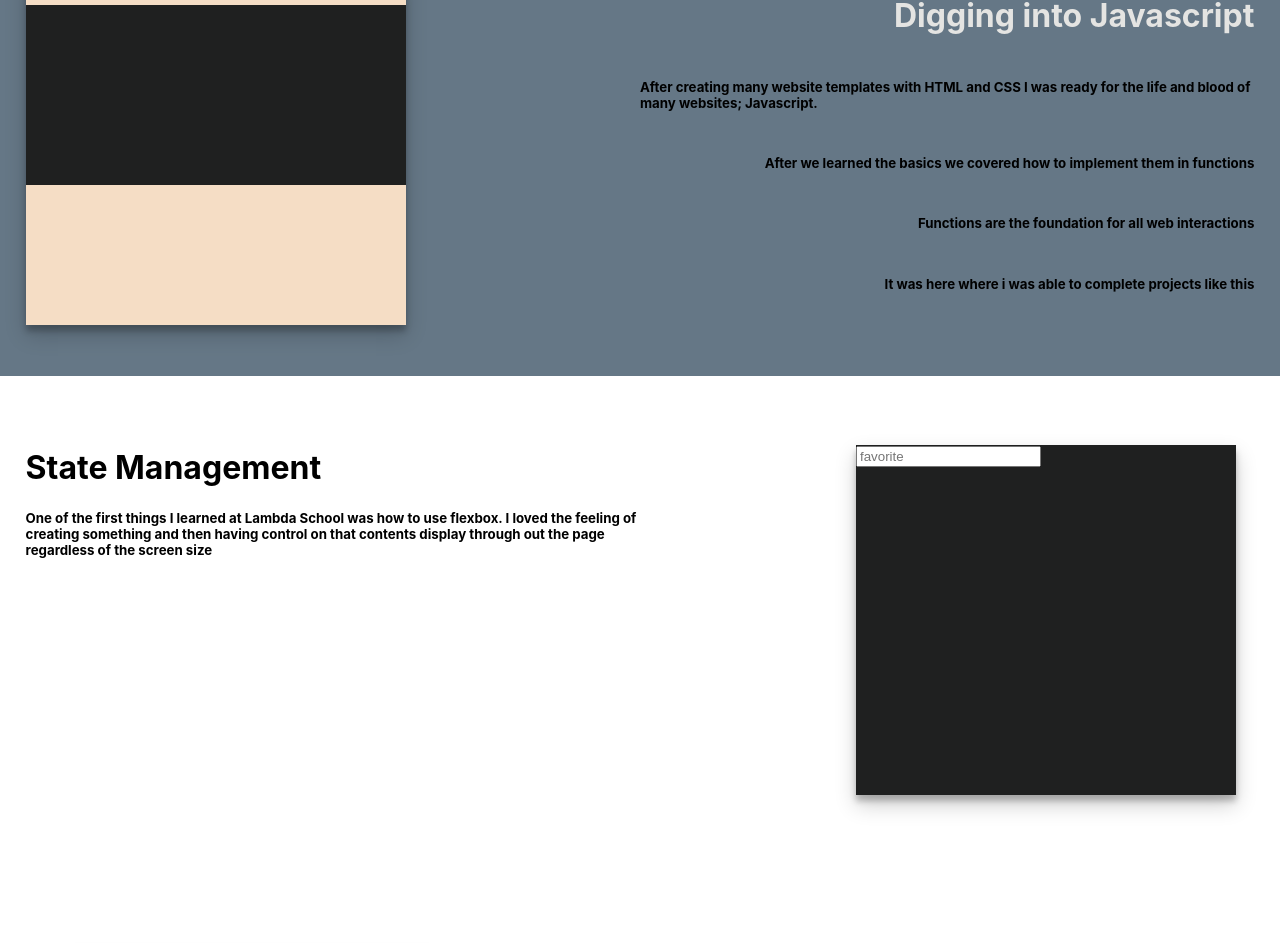
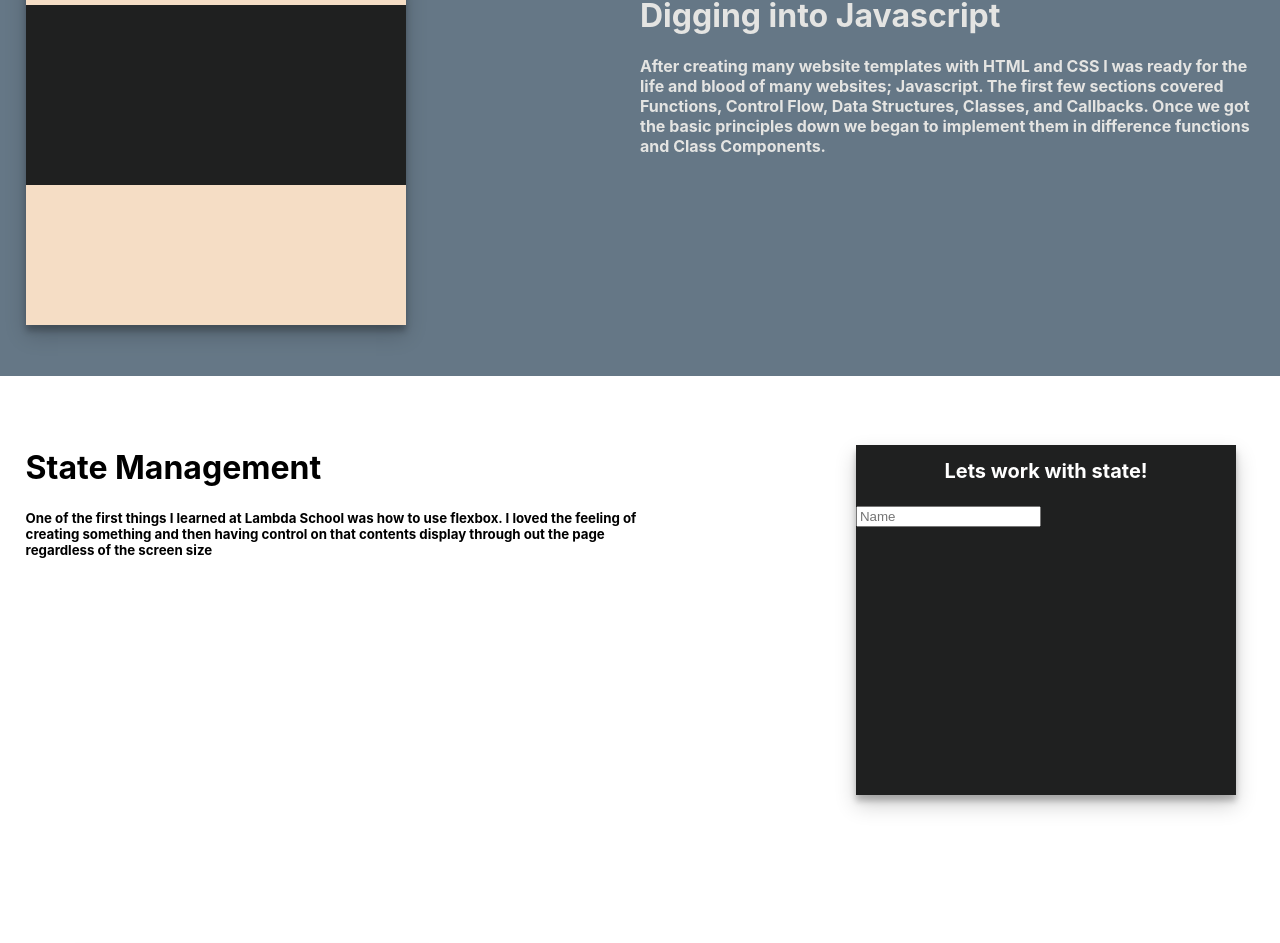
Before and after one commit to dmunter2/resume, a React (Create React App) app: page / in a window 1280 px wide. Shown: the part 882-1825 px from the top of the page. Built offline with nearby package versions, Linux system fonts and the light colour scheme.

Commit message:
state management section

```diff
--- a/src/App.css
+++ b/src/App.css
@@ -152,6 +152,7 @@ background-color: #a3aaae;
 
 .hover-btn:hover{
   background-color: #1F2020;
+  color: white;
 }
 
 
--- a/src/components/AboutMe.js
+++ b/src/components/AboutMe.js
@@ -3,7 +3,6 @@ import Style from 'styled-components';
 import Lesson1 from './learning/Lesson1'
 import Lesson2 from './learning/Lesson2'
 import Lesson3 from './learning/Lesson3'
-import Lesson4 from './learning/Lesson4'
 
 const H1 = Style.h1``
 const H4 = Style.h5`
@@ -42,7 +41,7 @@ favorite projects I have created</H4>
         <Lesson1 />
         <Lesson2 />
         <Lesson3 />
-        <Lesson4 />
+
 
         </div>
     )
--- a/src/components/learning/Lesson2.js
+++ b/src/components/learning/Lesson2.js
@@ -76,6 +76,12 @@ margin-top: 20px
 display: flex;
 flex-direction: column;
 justify-content: center;
+color: #E4E4E2;
+font-weight: 500;
+
+font-family: 'Lato', sans-serif;
+
+
 
 `
 const IMG = Style.img`
@@ -112,6 +118,21 @@ font-family: 'Source Sans Pro', sans-serif;
 font-size: 15px;
 
 `
+
+
+const SPAN = Style.div`
+// width: 46%;
+`
+
+
+
+const H4 = Style.h4`
+color: #E4E4E2;
+`
+
+
+
+
 
 const Lesson2 = () => {
 
@@ -195,19 +216,22 @@ const Lesson2 = () => {
                         <ELEMENT2 className='test-code' className={show2}>
                                 <IMG src={foreach} />
 
-                         <h1>This is the text code for foreach</h1>
+                            <DIV10>Output: [2,4,6,8,10,12,152] </DIV10>
+
                         </ELEMENT2>
 
                         <ELEMENT3 className='test-code' className={show3}>
                                 <IMG src={filter} />
 
-                            <H1>This is for the filter function</H1>
+                            <DIV10>Output: [5,6,76] </DIV10>
+
                         </ELEMENT3>
 
                         <ELEMENT4 className='test-code' className={show4}>
                                 <IMG src={reduce} />
 
-                            <H1>This is for the reduce function</H1>
+                            <DIV10>Output: [200] </DIV10>
+
                         </ELEMENT4>
 
                     </DIV6>
@@ -219,15 +243,15 @@ const Lesson2 = () => {
                     </N1>
 
                     <N1 className={show2} >
-                        <h1>This will be a new FOREACH</h1>
+                        <H7>After a few weeks of using online Javascript editors we started to implement these new methods into Class Components and Functional Components in React.  </H7>
                     </N1>
 
                     <N1 className={show3} >
-                        <h1>This will be a new FILTER</h1>
+                        <H7>React is a component based UI library for Javascript And was used to make this website you are currently on. Most of my projects were made using React.</H7>
                     </N1>
 
                     <N1 className={show4} >
-                        <h1>This will be a new REDUCE</h1>
+                        <H7>React has been fun to learn. Although most of my projects were made in React I am willing to learn new languages or libraries. One of the things i've learned at Lambda School was how to learn. </H7>
                     </N1>
 
 
@@ -239,13 +263,14 @@ const Lesson2 = () => {
             </DIV2>
 
             <DIV11>
-                <H1>Digging into Javascript</H1>
-                <h5>After creating many website templates with HTML and CSS I was ready for
-                    the life and blood of many websites; Javascript.
-                </h5>
-                <h5>After we learned the basics we covered how to implement them in functions </h5>
-                <h5>Functions are the foundation for all web interactions</h5>
-                <h5>It was here where i was able to complete projects like this</h5>
+                <SPAN>
+                    <H1> Digging into Javascript</H1>
+
+                    <H4>After creating many website templates with HTML and CSS I was ready for
+                    the life and blood of many websites; Javascript. The first few sections covered Functions, Control Flow, Data Structures, Classes, and Callbacks. Once we
+                    got the basic principles down we began to implement them in difference functions and Class Components.</H4>
+                </SPAN>
+
             </DIV11>
 
 
--- a/src/components/learning/Lesson3.js
+++ b/src/components/learning/Lesson3.js
@@ -1,10 +1,14 @@
 import React, {useState} from 'react';
 import Style from 'styled-components';
+import Lesson4 from './Lesson4'
 
-
-
+const MAIN = Style.div``
 const H5 = Style.h5`
-
+`
+const H1 = Style.h1`
+color: white;
+font-size: 20px;
+text-align: center;
 `
 const DIV = Style.div`
 padding: 2%;
@@ -37,9 +41,25 @@ const INPUT  = Style.input``
 
 const Lesson3 = () => {
 
+    const [name, setName] = useState({
+        user: ''
+    })
+
+
+    const changeHandler = e => {
+        e.preventDefault();
+        setName({
+            ...name,
+            [e.target.name]: e.target.value
+        })
+
+    }
+
 
 
     return(
+        <MAIN>
+
 
         <DIV>
 
@@ -49,11 +69,17 @@ const Lesson3 = () => {
             <H5>One of the first things I learned at Lambda School was how to use flexbox. I loved the feeling of creating something and then having control on that contents display through out the page regardless of the screen size</H5>
             </DIV2>
 
+
+
             <DIV3>
                 <FORM>
+                    <H1>Lets work with state!</H1>
+                    <H5></H5>
                     <INPUT
                         type='text'
-                        placeholder='favorite'
+                        placeholder='Name'
+                        name='user'
+                        onChange={changeHandler}
                     />
 
 
@@ -66,6 +92,12 @@ const Lesson3 = () => {
             </DIV3>
 
         </DIV>
+
+
+
+        <Lesson4 />
+        </MAIN>
+
     )
 }
 
--- a/src/components/learning/Lesson4.js
+++ b/src/components/learning/Lesson4.js
@@ -40,7 +40,7 @@ const Lesson4 = () => {
 
             </DIV2>
             <DIV1>
-                <h1>Lesson4</h1>
+                <h1>API</h1>
 
             </DIV1>
         </DIV>
```
